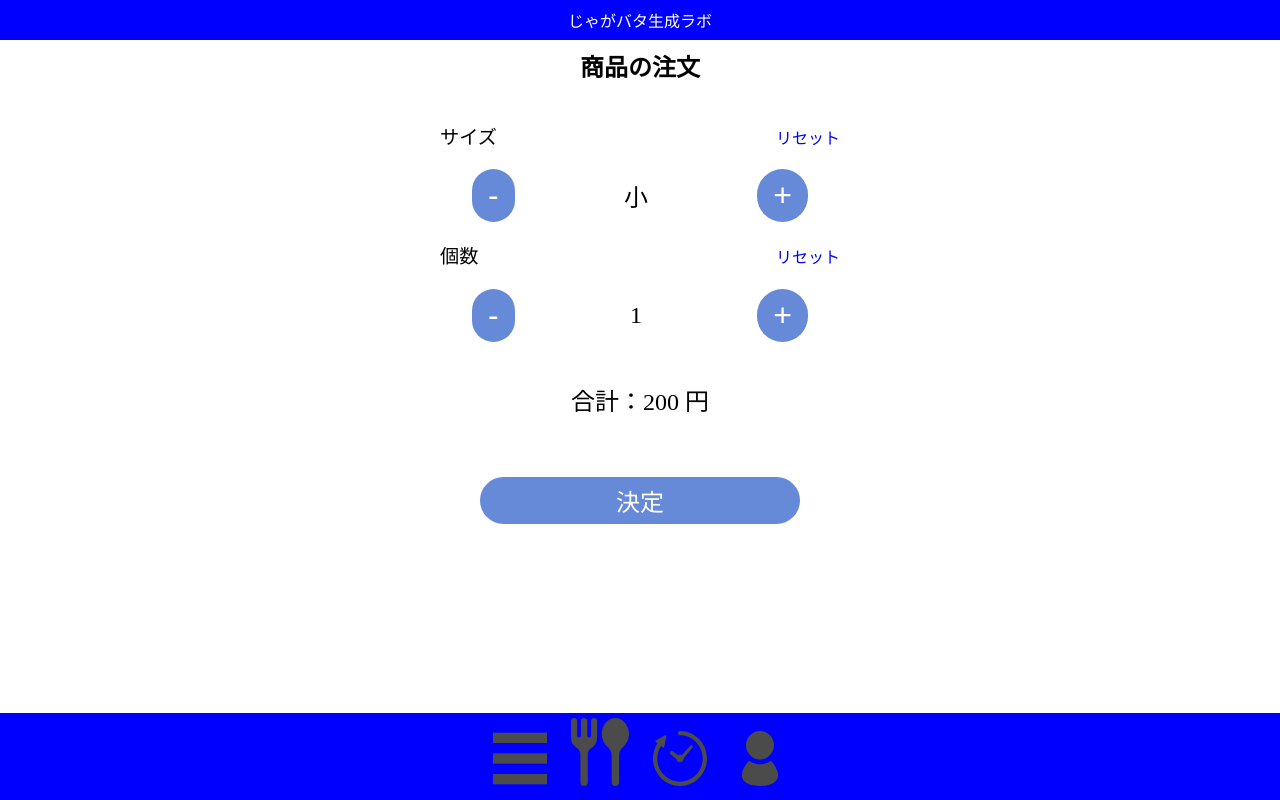
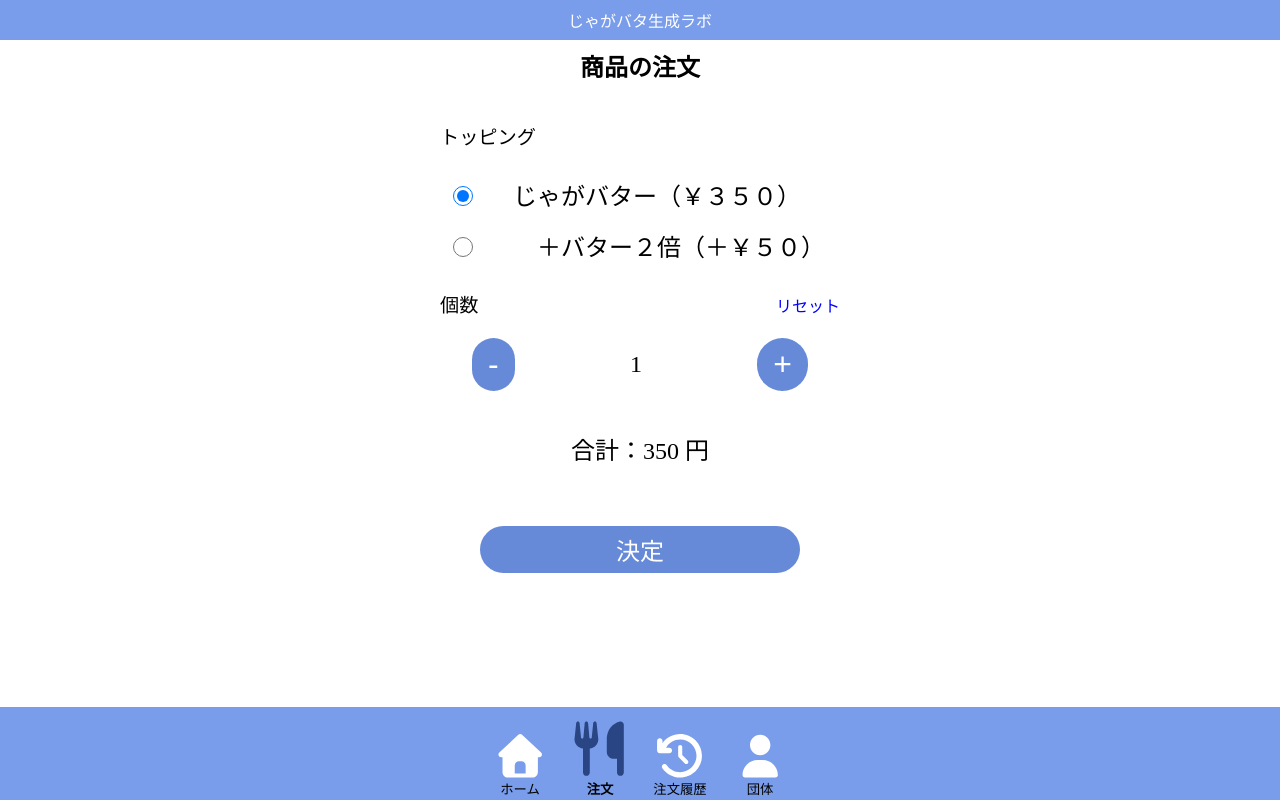
Before and after one commit to mokuzai-cell/jaga_labo, a Vue app: page / in a window 1280 px wide. Both pictures are taken after a click on the button "注文する". Built offline with nearby package versions, Linux system fonts and the light colour scheme.

Commit message:
注文フォームを改造

```diff
--- a/src/App.vue
+++ b/src/App.vue
@@ -44,7 +44,7 @@ header {
   top: 0;
   left: 0;
   width: 100dvw;
-  background-color: blue;
+  background-color: #799deb;
   text-align: center;
   color: white;
   padding-top: 0.5em;
--- a/src/Footer.vue
+++ b/src/Footer.vue
@@ -1,8 +1,4 @@
 <script setup lang="ts">
-import main_icon from './assets/main_icon.svg'
-import order_icon from './assets/order_icon.svg'
-import history_icon from './assets/history_icon.svg'
-import us_icon from './assets/us_icon.svg'
 let nowTab = defineModel<'main' | 'order' | 'history' | 'us'>()
 
 function changeHandler(tab: 'main' | 'order' | 'history' | 'us') {
@@ -18,28 +14,52 @@ function changeHandler(tab: 'main' | 'order' | 'history' | 'us') {
       @click="() => changeHandler('main')"
       :class="nowTab === 'main' ? 'checked' : ''"
     >
-      <img :src="main_icon" />
+      <svg xmlns="http://www.w3.org/2000/svg" viewBox="0 0 640 640">
+        <!--<!--!Font Awesome Free v7.1.0 by @fontawesome - https://fontawesome.com License - https://fontawesome.com/license/free Copyright 2025 Fonticons, Inc.-->-->
+        <path
+          d="M341.8 72.6C329.5 61.2 310.5 61.2 298.3 72.6L74.3 280.6C64.7 289.6 61.5 303.5 66.3 315.7C71.1 327.9 82.8 336 96 336L112 336L112 512C112 547.3 140.7 576 176 576L464 576C499.3 576 528 547.3 528 512L528 336L544 336C557.2 336 569 327.9 573.8 315.7C578.6 303.5 575.4 289.5 565.8 280.6L341.8 72.6zM304 384L336 384C362.5 384 384 405.5 384 432L384 528L256 528L256 432C256 405.5 277.5 384 304 384z"
+        />
+      </svg>
+      <p :class="nowTab === 'main' ? 'ac' : ''" class="tabp">ホーム</p>
     </button>
     <button
       id="tab_order"
       @click="() => changeHandler('order')"
       :class="nowTab === 'order' ? 'checked' : ''"
     >
-      <img :src="order_icon" />
+      <svg xmlns="http://www.w3.org/2000/svg" viewBox="0 0 640 640">
+        <!--<!--!Font Awesome Free v7.1.0 by @fontawesome - https://fontawesome.com License - https://fontawesome.com/license/free Copyright 2025 Fonticons, Inc.-->-->
+        <path
+          d="M127.9 78.4C127.1 70.2 120.2 64 112 64C103.8 64 96.9 70.2 96 78.3L81.9 213.7C80.6 219.7 80 225.8 80 231.9C80 277.8 115.1 315.5 160 319.6L160 544C160 561.7 174.3 576 192 576C209.7 576 224 561.7 224 544L224 319.6C268.9 315.5 304 277.8 304 231.9C304 225.8 303.4 219.7 302.1 213.7L287.9 78.3C287.1 70.2 280.2 64 272 64C263.8 64 256.9 70.2 256.1 78.4L242.5 213.9C241.9 219.6 237.1 224 231.4 224C225.6 224 220.8 219.6 220.2 213.8L207.9 78.6C207.2 70.3 200.3 64 192 64C183.7 64 176.8 70.3 176.1 78.6L163.8 213.8C163.3 219.6 158.4 224 152.6 224C146.8 224 142 219.6 141.5 213.9L127.9 78.4zM512 64C496 64 384 96 384 240L384 352C384 387.3 412.7 416 448 416L480 416L480 544C480 561.7 494.3 576 512 576C529.7 576 544 561.7 544 544L544 96C544 78.3 529.7 64 512 64z"
+        />
+      </svg>
+      <p :class="nowTab === 'order' ? 'ac' : ''" class="tabp">注文</p>
     </button>
     <button
       id="tab_history"
       @click="() => changeHandler('history')"
       :class="nowTab === 'history' ? 'checked' : ''"
     >
-      <img :src="history_icon" />
+      <svg xmlns="http://www.w3.org/2000/svg" viewBox="0 0 640 640">
+        <!--<!--!Font Awesome Free v7.1.0 by @fontawesome - https://fontawesome.com License - https://fontawesome.com/license/free Copyright 2025 Fonticons, Inc.-->-->
+        <path
+          d="M320 128C426 128 512 214 512 320C512 426 426 512 320 512C254.8 512 197.1 479.5 162.4 429.7C152.3 415.2 132.3 411.7 117.8 421.8C103.3 431.9 99.8 451.9 109.9 466.4C156.1 532.6 233 576 320 576C461.4 576 576 461.4 576 320C576 178.6 461.4 64 320 64C234.3 64 158.5 106.1 112 170.7L112 144C112 126.3 97.7 112 80 112C62.3 112 48 126.3 48 144L48 256C48 273.7 62.3 288 80 288L104.6 288C105.1 288 105.6 288 106.1 288L192.1 288C209.8 288 224.1 273.7 224.1 256C224.1 238.3 209.8 224 192.1 224L153.8 224C186.9 166.6 249 128 320 128zM344 216C344 202.7 333.3 192 320 192C306.7 192 296 202.7 296 216L296 320C296 326.4 298.5 332.5 303 337L375 409C384.4 418.4 399.6 418.4 408.9 409C418.2 399.6 418.3 384.4 408.9 375.1L343.9 310.1L343.9 216z"
+        />
+      </svg>
+      <p :class="nowTab === 'history' ? 'ac' : ''" class="tabp">注文履歴</p>
     </button>
     <button
       id="tab_us"
       @click="() => changeHandler('us')"
       :class="nowTab === 'us' ? 'checked' : ''"
     >
-      <img :src="us_icon" />
+      <svg xmlns="http://www.w3.org/2000/svg" viewBox="0 0 640 640">
+        <!--<!--!Font Awesome Free v7.1.0 by @fontawesome - https://fontawesome.com License - https://fontawesome.com/license/free Copyright 2025 Fonticons, Inc.-->-->
+        <path
+          d="M320 312C386.3 312 440 258.3 440 192C440 125.7 386.3 72 320 72C253.7 72 200 125.7 200 192C200 258.3 253.7 312 320 312zM290.3 368C191.8 368 112 447.8 112 546.3C112 562.7 125.3 576 141.7 576L498.3 576C514.7 576 528 562.7 528 546.3C528 447.8 448.2 368 349.7 368L290.3 368z"
+        />
+      </svg>
+      <p :class="nowTab === 'us' ? 'ac' : ''" class="tabp">団体</p>
     </button>
   </footer>
 </template>
@@ -49,29 +69,33 @@ footer {
   bottom: 0;
   left: 0;
   width: 100dvw;
-  background-color: #0000ff;
+  background-color: #799deb;
   text-align: center;
 }
 input {
   display: none;
 }
-.checked img {
+.checked svg {
   animation: big ease-in-out 0.5s forwards;
 }
 @keyframes big {
   0% {
     width: 80%;
+    fill: white;
   }
   100% {
     width: 100%;
+    fill: #294583;
   }
 }
 @keyframes small {
   0% {
     width: 100%;
+    fill: #294583;
   }
   100% {
     width: 80%;
+    fill: white;
   }
 }
 button {
@@ -80,10 +104,16 @@ button {
   width: 35%;
   max-width: 80px;
   aspect-ratio: 1 / 1;
-  img {
+  svg {
+    transform: translateY(0.5em);
     object-fit: contain;
-    color: white;
     animation: small 0.5s ease-in-out forwards;
   }
 }
+.tabp {
+  margin: 0;
+}
+.ac {
+  font-weight: bold;
+}
 </style>
--- a/src/OrderForm.vue
+++ b/src/OrderForm.vue
@@ -14,7 +14,7 @@ const countmax = goods.maxCount
 let type = ref(0)
 let count = ref(goods.minCount)
 
-function typeHandlar(pm: 1 | -1) {
+/*function typeHandlar(pm: 1 | -1) {
   let a = type.value + pm
   if (a >= typeCount) return
   if (a < 0) return
@@ -23,7 +23,7 @@ function typeHandlar(pm: 1 | -1) {
 }
 function resetType() {
   type.value = 0
-}
+}*/
 function countHandlar(pm: 1 | -1) {
   let a = count.value + pm
   if (a > countmax) return
@@ -81,7 +81,7 @@ function getmoney() {
       <p v-if="!imgsrc" class="formImg noimg">no image</p>-->
     </div>
     <div class="mini_wrapper">
-      <div class="wrap_title">
+      <!--<div class="wrap_title">
         <p>サイズ</p>
         <a @click="resetType">リセット</a>
       </div>
@@ -89,6 +89,22 @@ function getmoney() {
         <button class="pmBtn" @click="() => typeHandlar(-1)">-</button>
         <span class="selectedSpan">{{ goods.types[type] }}</span>
         <button class="pmBtn" @click="() => typeHandlar(1)">+</button>
+      </div>-->
+      <div class="wrap_title">
+        <p>トッピング</p>
+      </div>
+      <div style="display: grid; width: 100%">
+        <div class="wrap_value2" v-for="(t, idx) of goods.types">
+          <input
+            type="radio"
+            name="typevalue"
+            :id="'type' + idx"
+            :value="idx"
+            v-model="type"
+            :checked="type == idx"
+          />
+          <label :for="'type' + idx">{{ t }}</label>
+        </div>
       </div>
     </div>
     <div class="mini_wrapper">
@@ -156,6 +172,20 @@ a:hover {
     border-bottom: none;
   }
 }
+.wrap_value2 {
+  display: flex;
+  padding: 8px;
+  input {
+    flex-shrink: 0;
+    margin-right: 3em;
+    width: 1.5em;
+  }
+  label {
+    flex-shrink: 1;
+    text-align: left;
+    font-size: 1.5em;
+  }
+}
 #confirmBtn {
   display: inline-block;
   padding: 0.25em 0.5em;
--- a/src/Tab_history.vue
+++ b/src/Tab_history.vue
@@ -40,6 +40,7 @@ function showPopover(idx:number){
 </script>
 
 <template>
+  <h2 style="text-align: center;">注文履歴</h2>
   <div v-for="(order, idx) in orderHistory" class="historyWrapper" @click="()=>showPopover(idx)">
     <div class="historymini">
         <p class="ID">#{{ idx }}</p>
@@ -50,6 +51,7 @@ function showPopover(idx:number){
         <p class="historyCount">個数：<span>{{ order.count }}</span></p>
     </div>
   </div>
+  <div style="height:200px"></div>
   <img :src="trash" class="trashBtn" @click="trashHandler"></img>
   <div id="orderedPopup" popover="auto" ref="orderedPopRef">
     <div v-if="showorder">
--- a/src/Tab_us.vue
+++ b/src/Tab_us.vue
@@ -4,6 +4,7 @@ import robologo from './assets/robokuri.jpg'
 
 <template>
   <div>
+    <h2>ロボットクリエイターズについて</h2>
     <img id="iconImg" :src="robologo" />
 
     <h3>紹介文</h3>
@@ -29,7 +30,7 @@ div {
   text-align: center;
 }
 #iconImg {
-  width: 85%;
+  width: 75%;
   object-fit: contain;
 }
 .mg {
--- a/src/const.ts
+++ b/src/const.ts
@@ -7,8 +7,8 @@ export interface Order {
 }
 
 export const goods = {
-  types: ['小', '中', '大'],
+  types: ['じゃがバター（￥３５０）', '　＋バター２倍（＋￥５０）'],
   minCount: 1,
   maxCount: 99,
-  money: [200, 300, 400],
+  money: [350, 400],
 }
```
